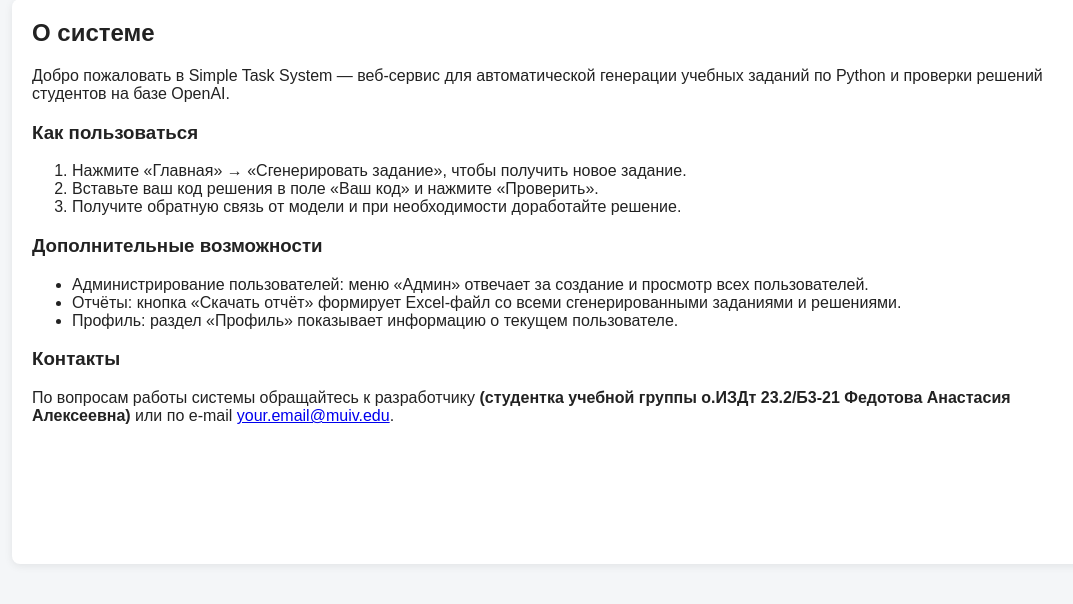
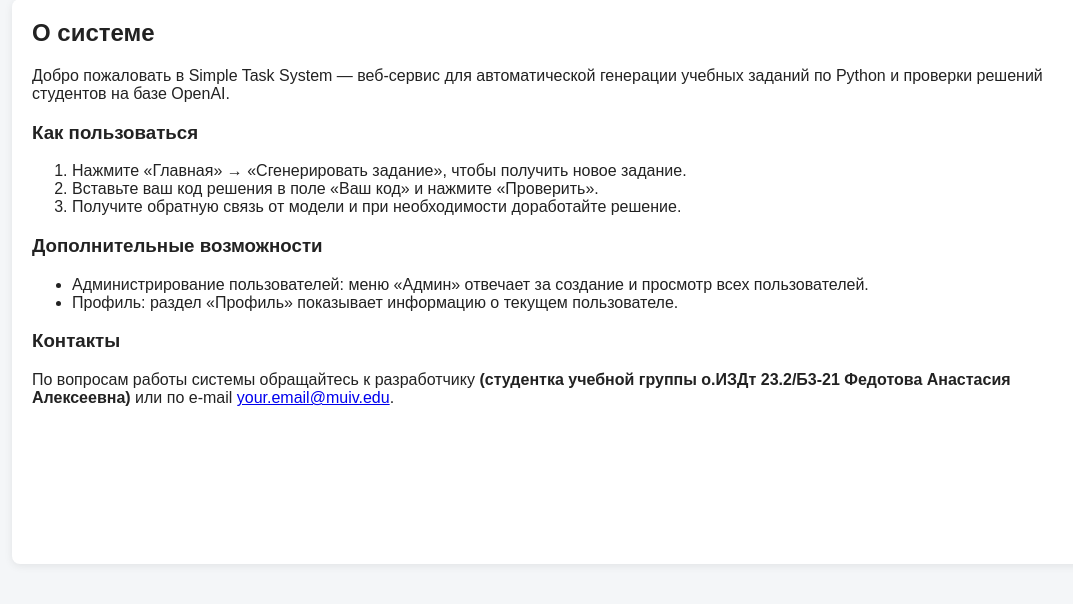
Before and after one commit to project-hub123/simple_task_system_web, a Flask app: page /help in a window 1280 px wide. Shown: the part 131-735 px from the top of the page, without its empty margins (78-1151 px from the left). Run offline with Flask 3, Linux system fonts and the light colour scheme; a user stored in the database is signed in.

Commit message:
Update help.html

```diff
--- a/templates/help.html
+++ b/templates/help.html
@@ -15,7 +15,6 @@
   <h3>Дополнительные возможности</h3>
   <ul>
     <li>Администрирование пользователей: меню «Админ» отвечает за создание и просмотр всех пользователей.</li>
-    <li>Отчёты: кнопка «Скачать отчёт» формирует Excel-файл со всеми сгенерированными заданиями и решениями.</li>
     <li>Профиль: раздел «Профиль» показывает информацию о текущем пользователе.</li>
   </ul>
 
```
